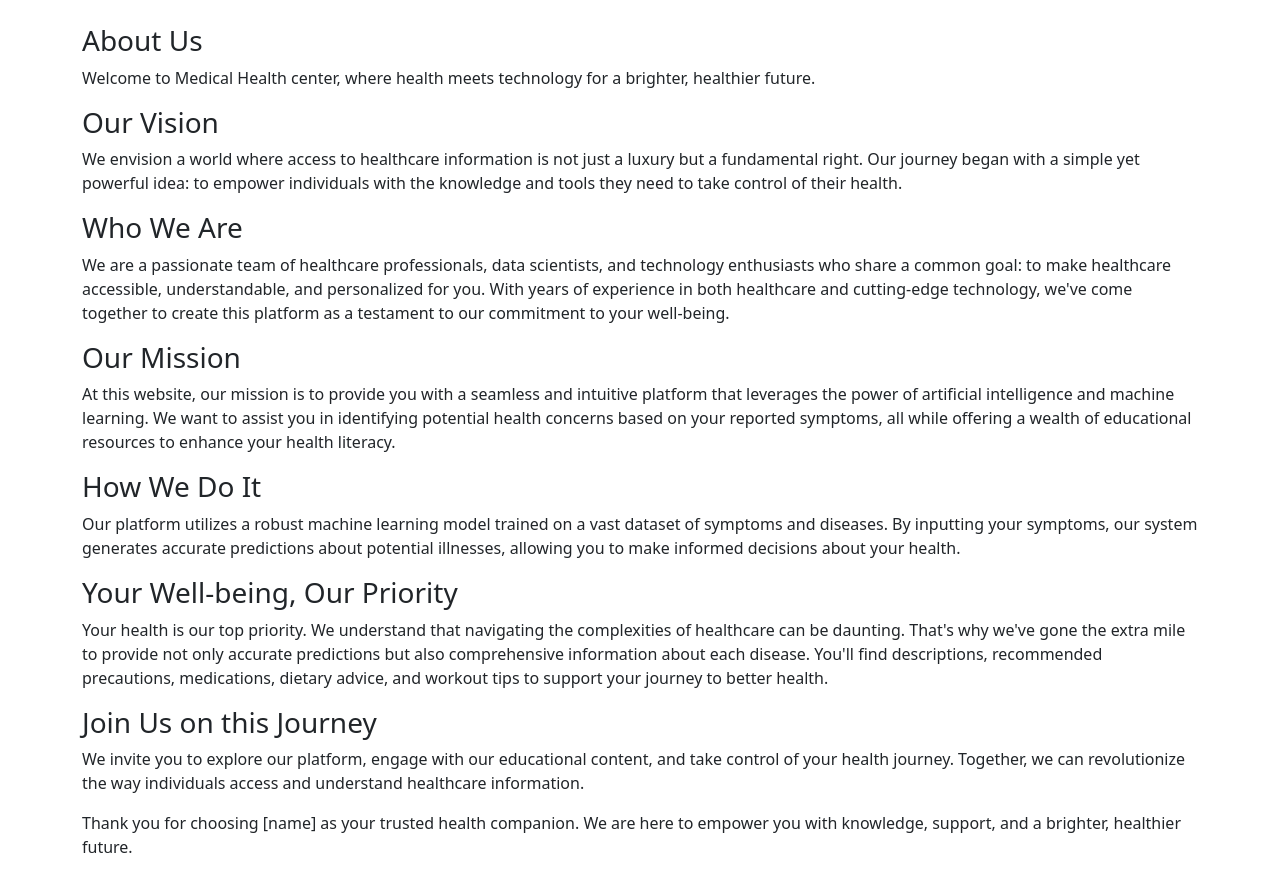
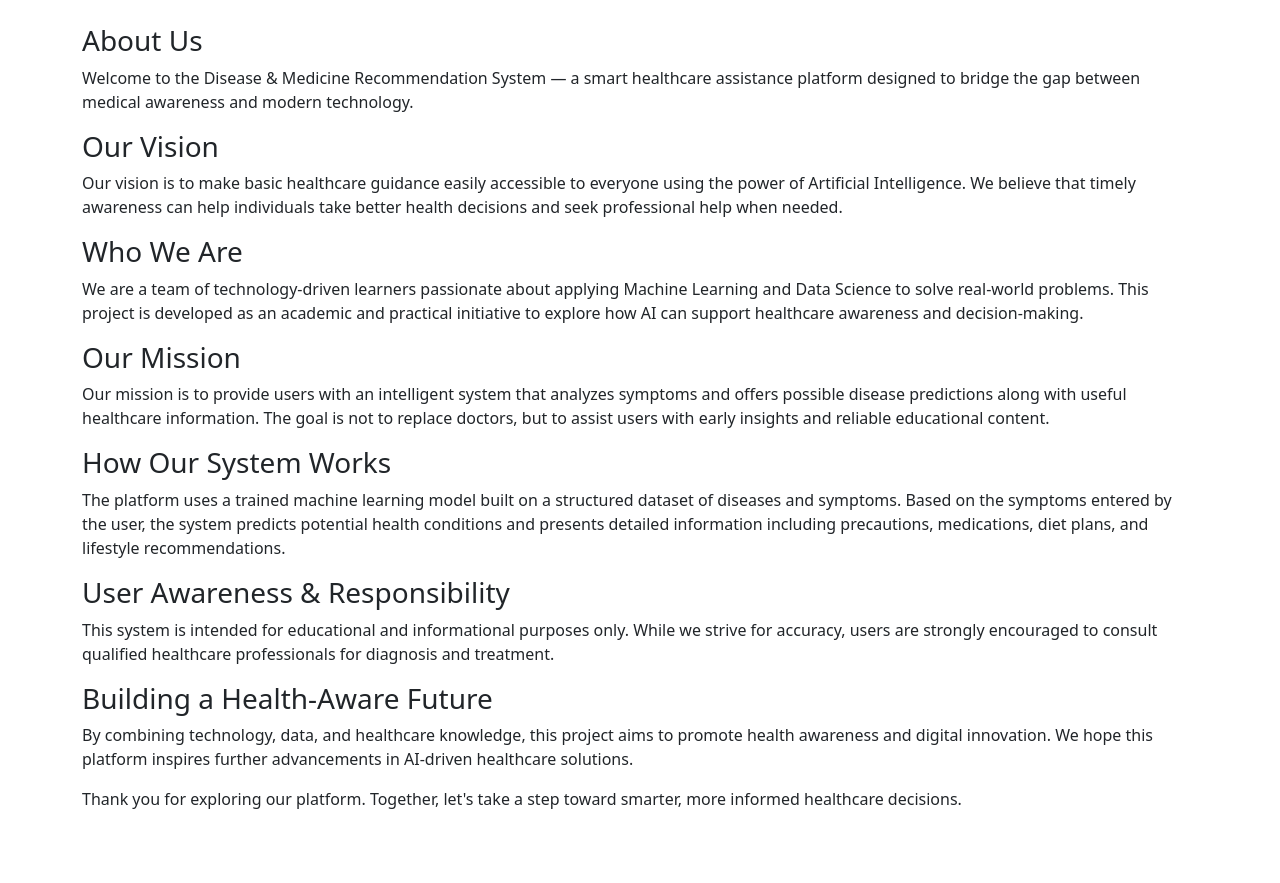
Before and after one commit to ranisumbul7/Disease-Medicine-Recommendation-System, a Flask app: page /about in a window 1280 px wide. After the commit the page ends 809 px from the top, so only its background shows below. Run offline with Flask 3, Linux system fonts and the light colour scheme; parts of the project's set-up code (start-up, migrations or seed data) failed here and were passed over.

Commit message:
your message

```diff
--- a/templates/about.html
+++ b/templates/about.html
@@ -10,35 +10,43 @@
     <div class="container my-4 mt-4">
 
 
-     <h3> About Us</h3>
+    <h3>About Us</h3>
+<p>
+Welcome to the Disease & Medicine Recommendation System — a smart healthcare assistance platform designed to bridge the gap between medical awareness and modern technology.
+</p>
 
-<p>Welcome to Medical Health center, where health meets technology for a brighter, healthier future.
+<h3>Our Vision</h3>
+<p>
+Our vision is to make basic healthcare guidance easily accessible to everyone using the power of Artificial Intelligence. We believe that timely awareness can help individuals take better health decisions and seek professional help when needed.
 </p>
-<h3>Our Vision</h3>
 
-<p>We envision a world where access to healthcare information is not just a luxury but a fundamental right. Our journey began with a simple yet powerful idea: to empower individuals with the knowledge and tools they need to take control of their health.
+<h3>Who We Are</h3>
+<p>
+We are a team of technology-driven learners passionate about applying Machine Learning and Data Science to solve real-world problems. This project is developed as an academic and practical initiative to explore how AI can support healthcare awareness and decision-making.
 </p>
-<h3>Who We Are
-</h3>
-<p>We are a passionate team of healthcare professionals, data scientists, and technology enthusiasts who share a common goal: to make healthcare accessible, understandable, and personalized for you. With years of experience in both healthcare and cutting-edge technology, we've come together to create this platform as a testament to our commitment to your well-being.
+
+<h3>Our Mission</h3>
+<p>
+Our mission is to provide users with an intelligent system that analyzes symptoms and offers possible disease predictions along with useful healthcare information. The goal is not to replace doctors, but to assist users with early insights and reliable educational content.
 </p>
-<h3>Our Mission</h3>
 
-<p>At this website, our mission is to provide you with a seamless and intuitive platform that leverages the power of artificial intelligence and machine learning. We want to assist you in identifying potential health concerns based on your reported symptoms, all while offering a wealth of educational resources to enhance your health literacy.
+<h3>How Our System Works</h3>
+<p>
+The platform uses a trained machine learning model built on a structured dataset of diseases and symptoms. Based on the symptoms entered by the user, the system predicts potential health conditions and presents detailed information including precautions, medications, diet plans, and lifestyle recommendations.
 </p>
-<h3>How We Do It</h3>
 
-<p>Our platform utilizes a robust machine learning model trained on a vast dataset of symptoms and diseases. By inputting your symptoms, our system generates accurate predictions about potential illnesses, allowing you to make informed decisions about your health.
+<h3>User Awareness & Responsibility</h3>
+<p>
+This system is intended for educational and informational purposes only. While we strive for accuracy, users are strongly encouraged to consult qualified healthcare professionals for diagnosis and treatment.
 </p>
-<h3>Your Well-being, Our Priority</h3>
 
-<p>Your health is our top priority. We understand that navigating the complexities of healthcare can be daunting. That's why we've gone the extra mile to provide not only accurate predictions but also comprehensive information about each disease. You'll find descriptions, recommended precautions, medications, dietary advice, and workout tips to support your journey to better health.
+<h3>Building a Health-Aware Future</h3>
+<p>
+By combining technology, data, and healthcare knowledge, this project aims to promote health awareness and digital innovation. We hope this platform inspires further advancements in AI-driven healthcare solutions.
 </p>
-<h3>Join Us on this Journey
-</h3>
-<p>We invite you to explore our platform, engage with our educational content, and take control of your health journey. Together, we can revolutionize the way individuals access and understand healthcare information.
-</p>
-<p>Thank you for choosing [name] as your trusted health companion. We are here to empower you with knowledge, support, and a brighter, healthier future.
+
+<p>
+Thank you for exploring our platform. Together, let's take a step toward smarter, more informed healthcare decisions.
 </p>
 
     </div>
```
